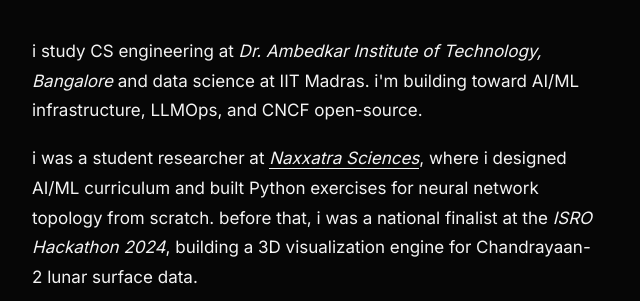
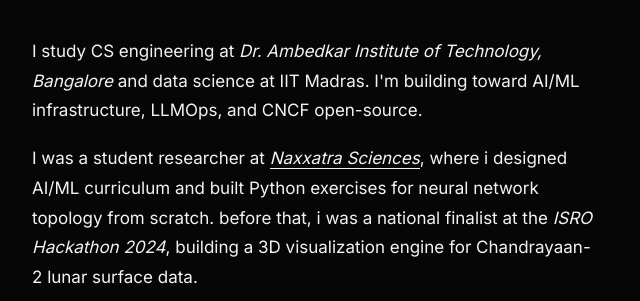
Before and after one commit to rizzler13/port.me, a plain HTML site: page index.html in a window 1280 px wide. Shown: the part 499-800 px from the top of the page, 118-758 px from the left. Drawn offline with Linux system fonts and the light colour scheme.

Commit message:
minor fixes

```diff
--- a/index.html
+++ b/index.html
@@ -57,11 +57,11 @@
 
       <section class="notes-grid">
         <div class="bio">
-          <p>i study CS engineering at <i>Dr. Ambedkar Institute of Technology, Bangalore</i> and data science at
-            IIT Madras. i'm building toward AI/ML
+          <p>I study CS engineering at <i>Dr. Ambedkar Institute of Technology, Bangalore</i> and data science at
+            IIT Madras. I'm building toward AI/ML
             infrastructure, LLMOps, and CNCF open-source.</p>
 
-          <p>i was a student researcher at <i><a href="https://naxxatra.com" target="_blank">Naxxatra Sciences</a></i>,
+          <p>I was a student researcher at <i><a href="https://naxxatra.com" target="_blank">Naxxatra Sciences</a></i>,
             where i designed AI/ML curriculum and built Python exercises for neural network topology from
             scratch. before that, i was a national finalist at the <i>ISRO Hackathon 2024</i>, building a 3D
             visualization engine for Chandrayaan-2 lunar surface data.</p>
```
